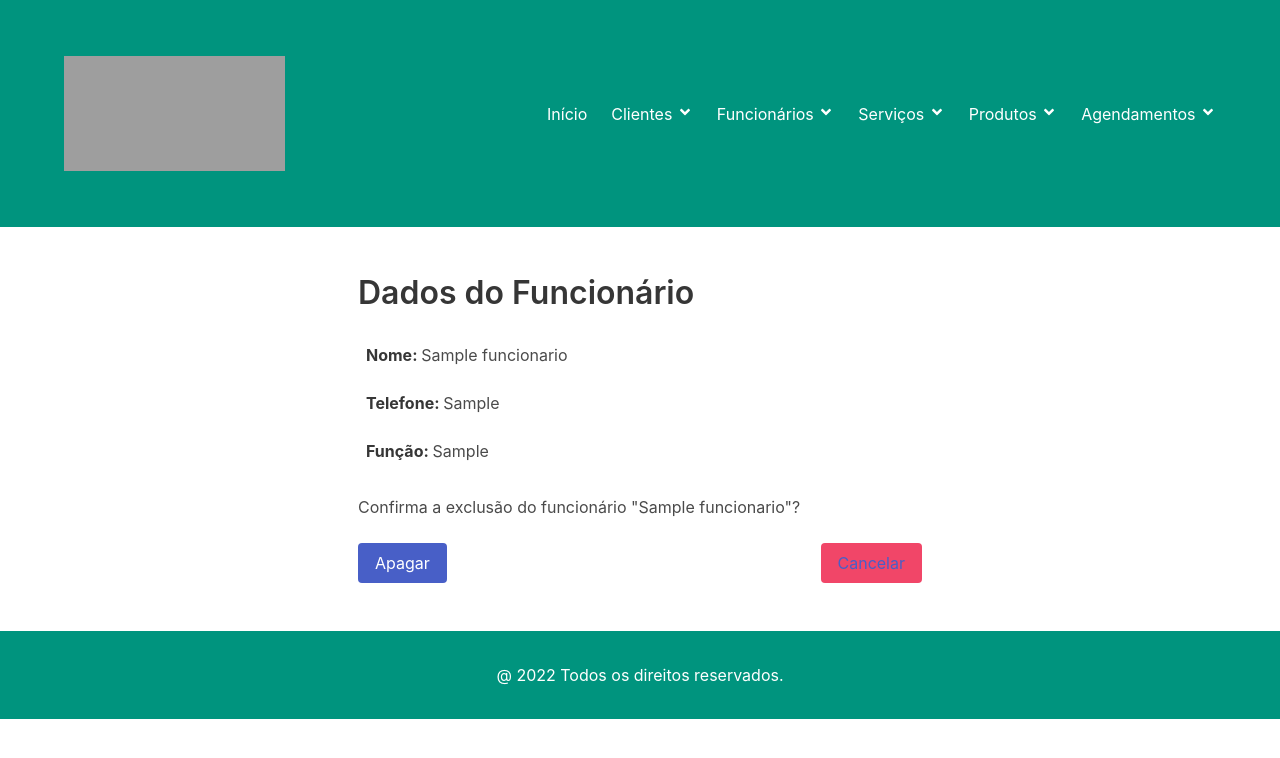
After one commit to KaduKessler/CPWEB101-Agenda, a Django app: page /1/funcionario/apagar in a window 1280 px wide. The commit adds this page. Shown: the top 758 px of the page. Run offline with Django 4.2, Linux system fonts and the light colour scheme; tables that the repository leaves empty hold one stand-in row (values such as "Sample post"); some libraries are stand-ins or nearby versions; grey boxes are pictures that could not be loaded.

Commit message:
CRUD Funcionario

```diff
--- /dev/null
+++ b/funcionario/templates/funcionario_apagar.html
@@ -0,0 +1,27 @@
+{% extends 'base.html' %}
+{% block content %}
+<section class="section">
+  <div class="container">
+    <div class="columns is-mobile">
+      <div class="column is-half is-offset-one-quarter">
+        <h3 class="title is-size-3">
+          Dados do Funcionário
+        </h3>
+        <p class="p-2 mt-2"><strong>Nome: </strong>{{ object.nome }}</p>
+        <p class="p-2 mt-2"><strong>Telefone: </strong>{{ object.fone }}</p>
+        <p class="p-2 mt-2"><strong>Função: </strong>{{ object.funcao }}</p>
+        <img src="{{ object.foto.thumbnail.url }}" class="img-fluid" alt=""/>
+        <form method="post" enctype="multipart/form-data">
+          {% csrf_token %}
+          <p>Confirma a exclusão do funcionário "{{object}}"?</p>
+          <br/>
+          <button class="button is-link is-primary" type="submit">Apagar</button>
+          <button class="button is-danger is-pulled-right" type="reset">
+            <a href="{% url 'funcionarios' %}">Cancelar</a>
+          </button>
+        </form>
+      </div>
+    </div>
+  </div>
+</section>
+{% endblock %}
--- a/funcionario/urls.py
+++ b/funcionario/urls.py
@@ -1,7 +1,9 @@
 from django.urls import path
-from .views import FuncionariosView, FuncionarioAddView
+from .views import FuncionariosView, FuncionarioAddView, FuncionarioUpDateView, FuncionarioDeleteView
 
 urlpatterns = [
     path('funcionarios', FuncionariosView.as_view(), name='funcionarios'),
-    path('funcionario/adicionar', FuncionarioAddView.as_view(), name='funcionario_adicionar')
+    path('funcionario/adicionar', FuncionarioAddView.as_view(), name='funcionario_adicionar'),
+    path('<int:pk>/funcionario/editar', FuncionarioUpDateView.as_view(), name='funcionario_editar'),
+    path('<int:pk>/funcionario/apagar', FuncionarioDeleteView.as_view(), name='funcionario_apagar'),
 ]
--- a/funcionario/views.py
+++ b/funcionario/views.py
@@ -1,5 +1,5 @@
 from django.urls import reverse_lazy
-from django.views.generic import ListView, CreateView
+from django.views.generic import ListView, CreateView, UpdateView, DeleteView
 
 from funcionario.forms import FuncionarioModelForm
 from funcionario.models import Funcionario
@@ -30,3 +30,14 @@ class FuncionarioAddView(CreateView):
     model = Funcionario
     template_name = 'funcionario_form.html'
     success_url = reverse_lazy('funcionarios')
+
+class FuncionarioUpDateView(UpdateView):
+    form_class = FuncionarioModelForm
+    model = Funcionario
+    template_name = 'funcionario_form.html'
+    success_url = reverse_lazy('funcionarios')
+
+class FuncionarioDeleteView(DeleteView):
+    model = Funcionario
+    template_name = 'funcionario_apagar.html'
+    success_url = reverse_lazy('funcionarios')
```
Also changed, not shown: funcionario/templates/funcionarios.html (+15 -0 lines), requirements.txt (+5 -5 lines).
